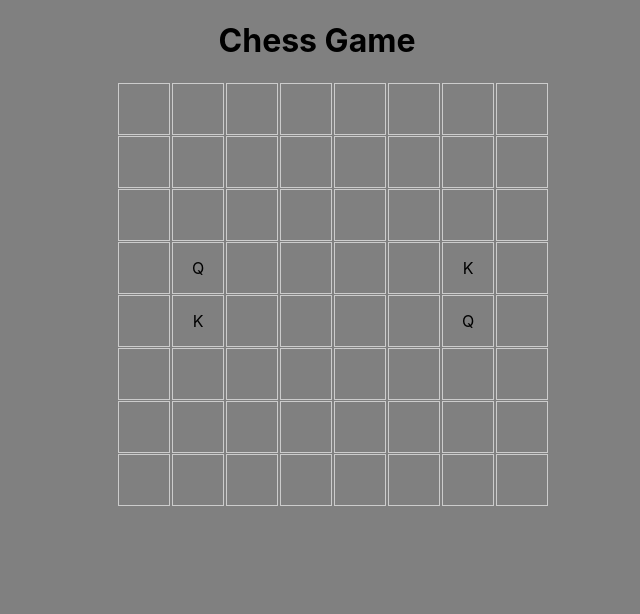
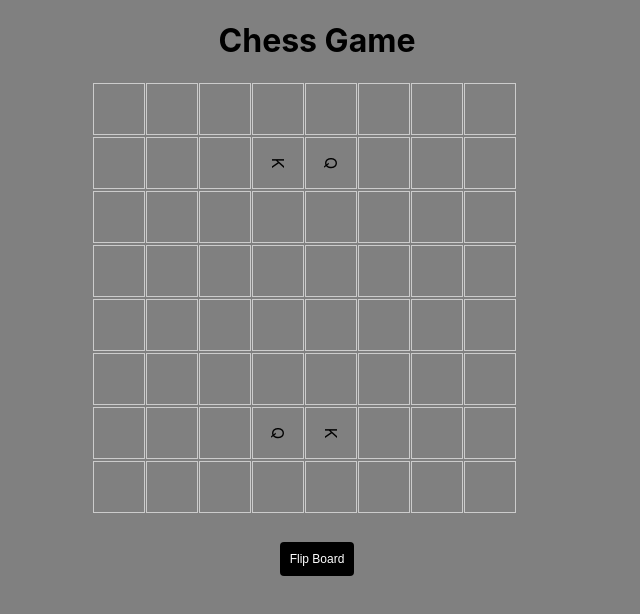
Before and after one commit to karanghai9/chess-game, a React (Create React App) app: page / in a window 1280 px wide. Shown: the top 614 px of the page, without its empty margins (323-963 px from the left). Built offline with nearby package versions, Linux system fonts and the light colour scheme.

Commit message:
Flipping chessboard functionality added.

```diff
--- a/src/Components/Board.jsx
+++ b/src/Components/Board.jsx
@@ -1,9 +1,11 @@
-import React, { useState } from 'react';
+import React, { useState, useEffect } from 'react';
 import Square from './Square';
 import '../Styles/Board.css';
 
 const Board = () => {
     const [selectedPiece, setSelectedPiece] = useState(null);
+    const [flip, setFlip] = useState(false);
+    const [boardStyling, setBoardStyling] = useState('rotateAnimationWhite 2s forwards');
 
   const [pieces, setPieces] = useState(
     [
@@ -18,17 +20,29 @@ const Board = () => {
     ]
 );
 
-  const renderSquare = (row, col, piece) => (
-    <Square
+    useEffect(() => {
+        if (flip === false) {
+            setBoardStyling('rotateAnimationWhite 2s forwards')
+        }
+        else setBoardStyling('rotateAnimationBlack 2s forwards')
+    }, [flip]);
+
+    const renderSquare = (row, col, piece) => {
+        return <Square
             key={`${row}-${col}`}
             row={row}
             col={col}
             piece={piece}
         />
-  );
+    };
+
+    const flipBoard = () => {
+        setFlip(prevFlip => !prevFlip);
+    }
 
     return (
-    <div className="board">
+        <>
+            <div className="board" style={{ animation: boardStyling }}>
                 {pieces.map((row, rowIndex) => (
                     <div className="row" key={rowIndex}>
                         {row.map((piece, colIndex) =>
@@ -37,6 +51,10 @@ return (
                     </div>
                 ))}
             </div>
+            <div className='turn'>
+                <button onClick={flipBoard} className="flipBoardButton">Flip Board</button>
+            </div>
+        </>
     );
 
 };
--- a/src/Styles/Board.css
+++ b/src/Styles/Board.css
@@ -1,8 +1,41 @@
 .board {
     display: grid;
     grid-template-columns: repeat(8, 1fr);
-    /* grid-template-rows: repeat(8, 1fr); */
     width: 400px;
     height: 400px;
     margin: auto;
 }
+
+.flipBoardButton{
+    background-color: black;
+    color: white;
+    border: none;
+    padding: 10px;
+    margin: 10px;
+    font-size: 12px;
+    border-radius: 4px;
+    cursor: pointer;
+    transition: background-color 0.3s ease;
+}
+
+.turn{
+    margin-top: 50px;
+}
+
+@keyframes rotateAnimationWhite {
+    from {
+      transform: rotate(270deg);
+    }
+    to {
+      transform: rotate(90deg);
+    }
+  }
+
+  @keyframes rotateAnimationBlack {
+    from {
+      transform: rotate(90deg);
+    }
+    to {
+      transform: rotate(270deg);
+    }
+  }
```
Lines whose indentation alone changed are shown as unchanged.
